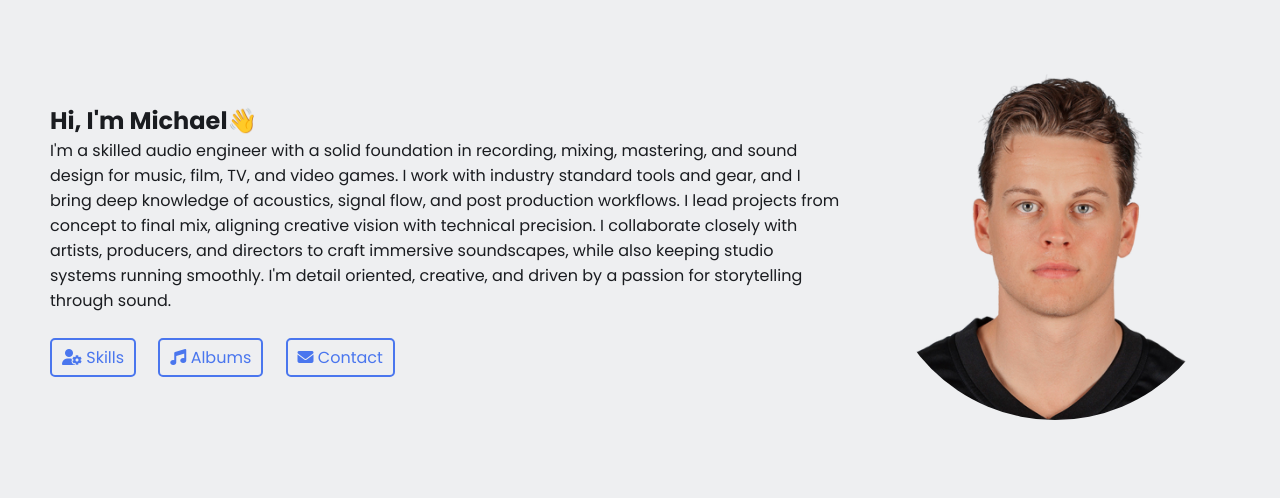
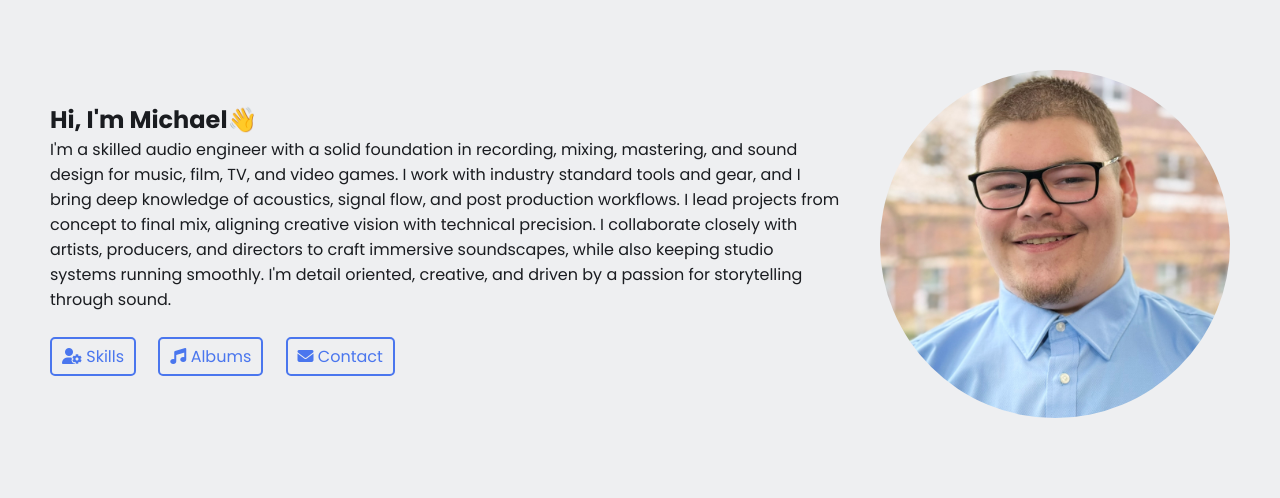
Before and after one commit to oattia800/michael-portfolio, a plain HTML site: page index.html in a window 1280 px wide. Shown: the part 60-558 px from the top of the page. Drawn offline with Linux system fonts and the light colour scheme.

Commit message:
Added headshot

```diff
--- a/index.html
+++ b/index.html
@@ -72,7 +72,7 @@
     </div>
 
     <div class="headshot">
-      <img src="images\PlayerHeadshot.png" alt="michael lagary headshot">
+      <img src="images\IMG_7072.JPEG" alt="michael lagary headshot">
     </div>
    </section>
 
```
Also changed, not shown: images/IMG_7072.JPEG (added).
